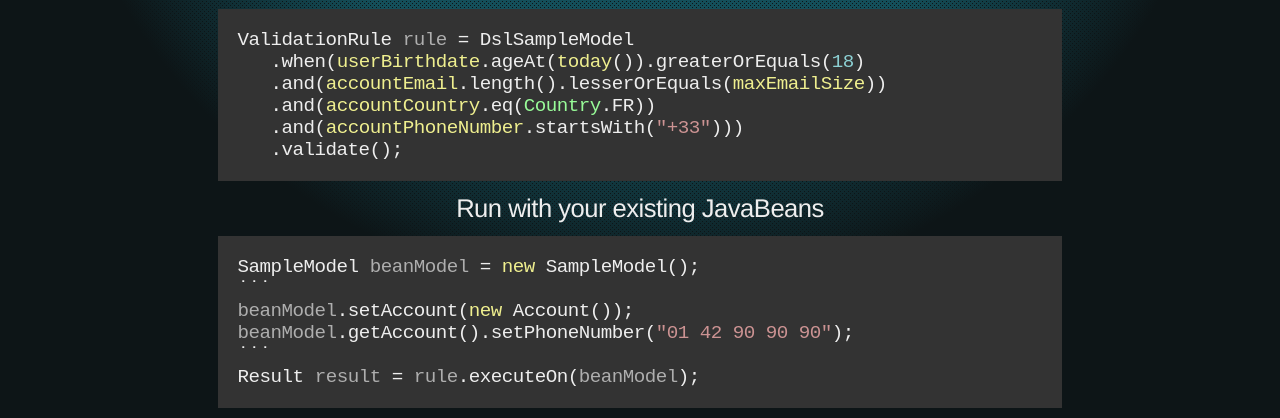
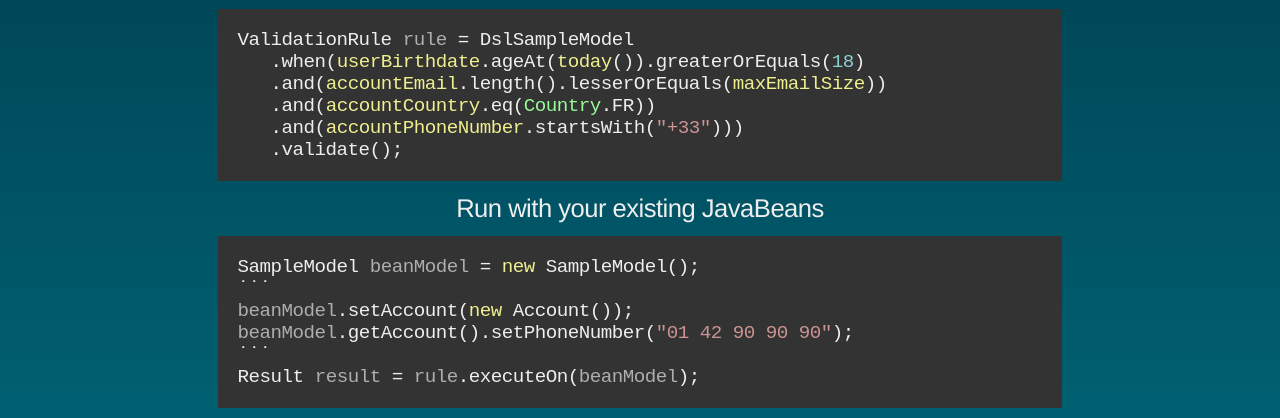
Before and after one commit to lisuxue/doov-docs, a plain HTML site: page index.html in a window 1280 px wide. Shown: the part 301-719 px from the top of the page. Drawn offline with Linux system fonts and the light colour scheme.

Commit message:
Change background of home page

```diff
--- a/index.html
+++ b/index.html
@@ -23,9 +23,9 @@ body {
   font-weight: normal;
   letter-spacing: -0.02em;
   color: #eeeeee;
-  background-color: #0D1517;
-  background-image: url("conference/img/dark-bg-dots.png"), radial-gradient(circle 1000px at top center, #144F5A 40%, #0D1517 60%);
-  background-image: url("conference/img/dark-bg-dots.png"), -webkit-radial-gradient(top center, circle 1000px, #144F5A 40%, #0D1517 60%);
+  background-color: #034a5e;
+  background-image: linear-gradient(#003647, #006576);
+  background-image: -webkit-linear-gradient(#003647, #006576);
 }
 .content {
   max-height: 100%;
@@ -96,10 +96,10 @@ a.button {
 }
 @media screen and (min-width: 1200px) {
   body {
-     font-size: 2vw;
+    font-size: 2vw;
   }
   .java {
-     font-size: 1.5vw;
+    font-size: 1.5vw;
   }
   .code {
     width: 66%;
```
